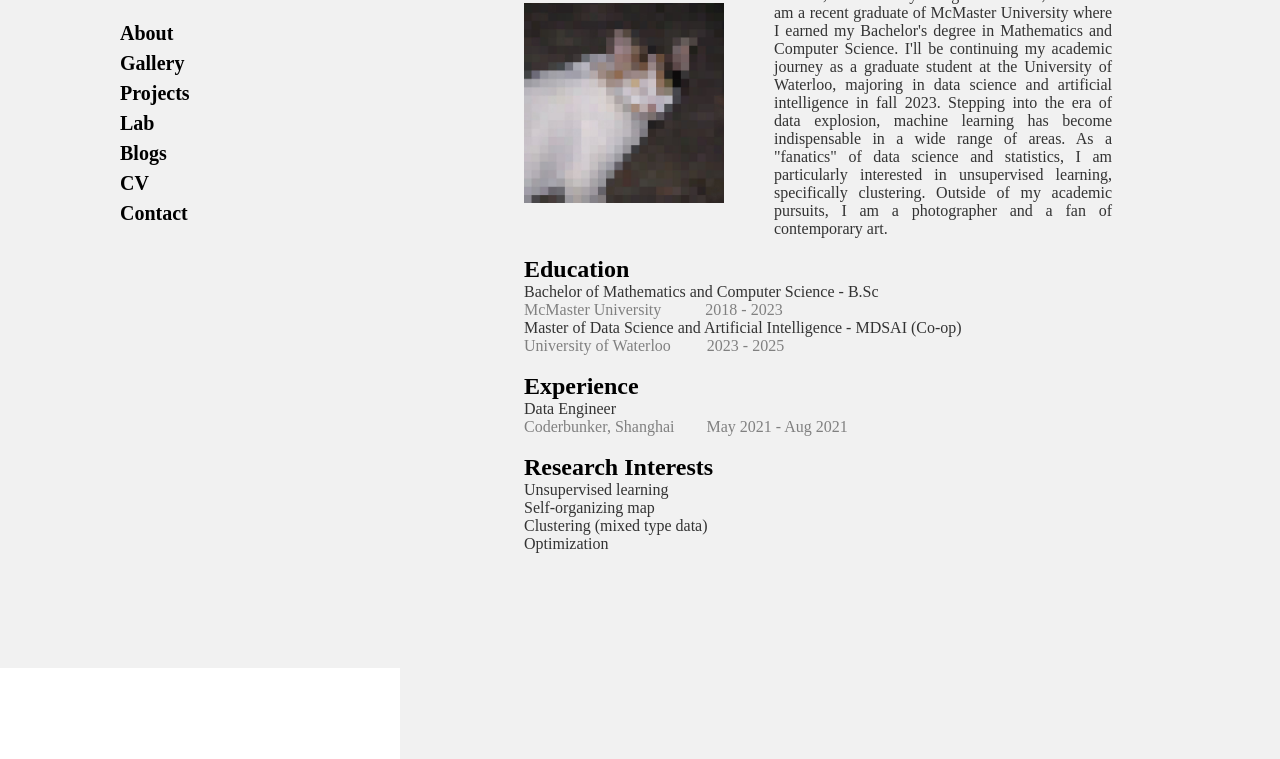
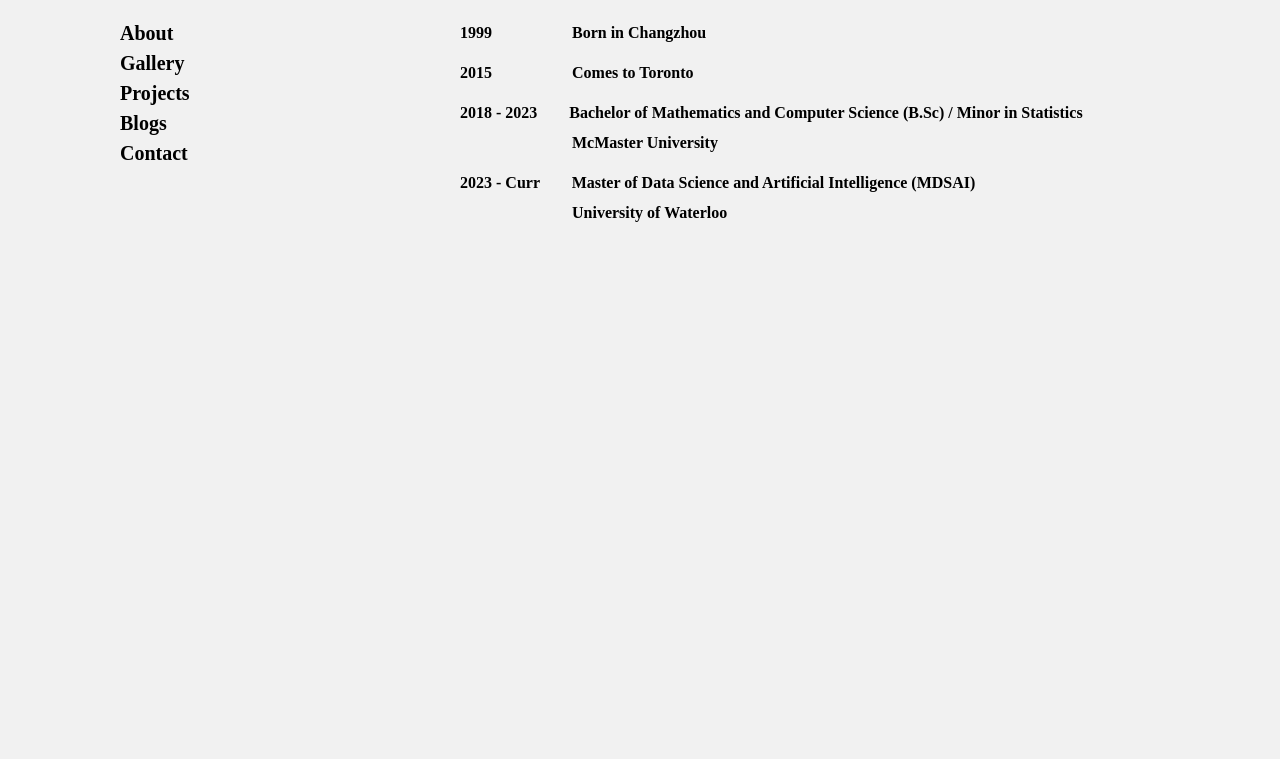
Before and after one commit to hemonJuice/hemonJuice.github.io, a plain HTML site: page about.html in a window 1280 px wide. Shown: the part 172-931 px from the top of the page. After the commit the page ends 800 px from the top, so only its background shows below. Drawn offline with Linux system fonts and the light colour scheme; a web font is replaced by a local one.

Commit message:
update2024.4.27

```diff
--- a/about.html
+++ b/about.html
@@ -2,29 +2,29 @@
 <html>
 <head>
     <meta charset="utf-8">
-    <title>Hanwen Ju | About</title>
-    <link rel="stylesheet" type="text/css" href="style1.css">
+    <title>Hanwen Ju | Blog</title>
+    <link rel="stylesheet" type="text/css" href="blog_style.css">
     <link rel="preconnect" href="https://fonts.gstatic.com">
     <link rel="stylesheet" href="https://use.typekit.net/qys7zuv.css">
 </head>
 <body>
 
-    <div class="mainCont">
+    <div class="mainCont_blog">
 
-        <div class="cont1">
+        <div class="cont1_blog">
             <div class = "logo">
                 <h1 class = "name"><a href="index.html">Hanwen Ju</a></h1>
             </div>
 
             <nav class = "nevigation">
                 <ul class = "navlist">
-                    <li><a class="nav-link" href="about.html">About</a></li>
-                    <li><a class="nav-link" href="gallery.html">Gallery </a></li>
-                    <li><a class="nav-link" href="project.html">Projects</a></li>
-                    <li><a class="nav-link" href="lab.html">Lab</a></li>
-                    <li><a class="nav-link" href="blog.html">Blogs</a></li>
-                    <li><a class="nav-link" href="D:\work\Resume3.13.pdf" target="_blank" >CV</a></li>
-                    <li><a class="nav-link" href="contact.html">Contact</a></li>
+                    <li><a href="about.html">About</a></li>
+                    <li><a href="gallery.html">Gallery </a></li>
+                    <li><a href="project.html">Projects</a></li>
+                    <!-- <li><a href="lab.html">Lab</a></li> -->
+                    <li><a href="blog.html">Blogs</a></li>
+                    <!-- <li> <a href="D:\work\Resume3.13.pdf" target="_blank" >CV</a></li> -->
+                    <li><a href="contact.html">Contact</a></li>
                 </ul>
             </nav>
         </div>
@@ -32,155 +32,51 @@
 
 
 
-        <div class="cont2">
-            <!-- <div class = "about_pic">
+        <div class="cont2_blog">
+            <div class="content_blog_container">
+                <ul class = "bloglist">
+                    <!-- <li>
+                        <p>1999 &nbsp;&nbsp;&nbsp; Born in Changzhou</p>
+                        <p>Born in Changzhou</p>
+                    </li> -->
 
-                <img src="C:/Users/99506/Desktop/b5d5254f959277ca8e068e8a35209d8.jpg" alt="pic1" width="100%"height="100%" >
-
-            </div>
-     -->
-            <div class = "div_about">
-                <section class="about">
-                    <article>
-                        <h1 class="title"></h1>
-                        <div class="intro_container">
-
-                            <img class = "selfpho" src="photos/icon.jpg" alt="Your Photo">
-
-                            <div class = "intro">
-                                <p class = "intro_text"> Hi, I'm Hanwen Ju. I was born in Changzhou, China in 1999, and currently living in Hamilton, Canada.
-                                    I am a recent graduate of McMaster University where I earned my Bachelor's degree in Mathematics and Computer Science.
-                                    I'll be continuing my academic journey as a graduate student at the University of Waterloo, majoring in data science and artificial intelligence in fall 2023.
-                                    Stepping into the era of data explosion, machine learning has become indispensable in a wide range of areas. As a "fanatics" of data science and statistics,
-                                    I am particularly interested in unsupervised learning, specifically clustering.
-                                    Outside of my academic pursuits, I am a photographer and a fan of contemporary art.
-                                </p>
-                            </div>
-                        </div>
-
-
-
-                        <br />
-                        <h2> Education </h2>
-
-                        <ul>
-                        <li>
-                        <p class = "degree">Bachelor of Mathematics and Computer Science - B.Sc</p>
-
-                        <p class = "inst_time">McMaster University   &nbsp; &nbsp;&nbsp;&nbsp;&nbsp;&nbsp;&nbsp;&nbsp;  2018 - 2023</p>
-                        <!-- <p>Sep 2018 - May 2023 <br /></p> -->
-
-                        <!-- <b>Core courses: Statistical Learning, Data Mining and Machine Learning, Mathematical Modelling, Lienar Optimization, Continuous Optimization, Algorithm Design &
-                            Complexity, Computational Inference, Numerical Linear Algebra, Databases, Probability & Statistics, Advanced Calculus</b> -->
-
-                        </li>
-                        <li>
-                            <p class = "degree">Master of Data Science and Artificial Intelligence - MDSAI (Co-op)</p>
-
-                            <p class = "inst_time">University of Waterloo  &nbsp; &nbsp; &nbsp;&nbsp;&nbsp; 2023 - 2025</p>
-                            <!-- <p>Sep 2023 - May 2025 <br /></p> -->
-
-                            <!-- <b>Core courses: Statistical Learning, Data Mining and Machine Learning, Mathematical Modelling, Lienar Optimization, Continuous Optimization, Algorithm Design &
-                                Complexity, Computational Inference, Numerical Linear Algebra, Databases, Probability & Statistics, Advanced Calculus</b> -->
-                        </li>
-                        </ul>
-
-
-                    <br />
-                    <h2> Experience </h2>
-
-                    <ul>
                     <li>
-                    <p class = "degree">Data Engineer</p>
-                    <!-- <b>Mathematics and Computer Science (B.Sc)</b><br /> -->
-
-                    <p class = "inst_time">Coderbunker, Shanghai  &nbsp; &nbsp;&nbsp;&nbsp;&nbsp;  May 2021 - Aug 2021</p>
-                    </li>
-                    </ul>
-
-
-
-                    <br />
-                    <h2> Research Interests </h2>
-
-                    <ul class = "degree">
-                        <li>
-                            <p>Unsupervised learning</p>
-                        </li>
-
-                        <li>
-                            <p>Self-organizing map</p>
-                        </li>
-
-                        <li>
-                            <p>Clustering (mixed type data)</p>
-                        </li>
-
-                        <li>
-                            <p>Optimization</p>
-                        </li>
-                    </ul>
-
-
-
-                    <br />
-                    <!-- <h2> Technical skills </h2>
-
-                    <ul class = "degree">
-                    <li>
-                        <p>Programming: Python, R, Java, SQL, Haskell, C++</p>
+                        <span class="year">1999 &nbsp;&nbsp;&nbsp;&nbsp;&nbsp;&nbsp;&nbsp;&nbsp;&nbsp;&nbsp;&nbsp;&nbsp;&nbsp;&nbsp;&nbsp;&nbsp;&nbsp;&nbsp;</span>
+                        <span class="title">Born in Changzhou</span><br>
                     </li>
 
                     <li>
-                        <p>Database: MySQL, PostgreSQL, DB2 Cloud</p>
+                        <span class="year">2015 &nbsp;&nbsp;&nbsp;&nbsp;&nbsp;&nbsp;&nbsp;&nbsp;&nbsp;&nbsp;&nbsp;&nbsp;&nbsp;&nbsp;&nbsp;&nbsp;&nbsp;&nbsp;</span>
+                        <span class="title">Comes to Toronto</span><br>
+                    </li>
+
+
+                    <li>
+                        <span class="year">2018 - 2023 &nbsp;&nbsp;&nbsp;&nbsp;&nbsp;&nbsp;</span>
+                        <span class="title">Bachelor of Mathematics and Computer Science (B.Sc)&nbsp;/&nbsp;Minor in Statistics</span><br>
+                        <span class="location">&nbsp;&nbsp;&nbsp;&nbsp;&nbsp;&nbsp;&nbsp;&nbsp;
+                            &nbsp;&nbsp;&nbsp;&nbsp;&nbsp;&nbsp;&nbsp;&nbsp;
+                            &nbsp;&nbsp;&nbsp;&nbsp;&nbsp;&nbsp;&nbsp;&nbsp;&nbsp; McMaster University</span>
                     </li>
 
                     <li>
-                        <p>Tools: Git, Latex, Excel, Linux Command</p>
+                        <span class="year">2023 - Curr &nbsp;&nbsp;&nbsp;&nbsp;&nbsp;&nbsp;</span>
+                        <span class="title">Master of Data Science and Artificial Intelligence (MDSAI)</span><br>
+                        <span class="location">&nbsp;&nbsp;&nbsp;&nbsp;&nbsp;&nbsp;&nbsp;&nbsp;
+                            &nbsp;&nbsp;&nbsp;&nbsp;&nbsp;&nbsp;&nbsp;&nbsp;
+                            &nbsp;&nbsp;&nbsp;&nbsp;&nbsp;&nbsp;&nbsp;&nbsp;&nbsp; University of Waterloo</span>
                     </li>
 
-                    <li>
-                        <p>Certificates: Natural Language Processing Specialization (deeplearning.ai)</p>
-                    </li>
 
-                    </ul> -->
+                </ul>
+            </div>
 
-
-
-
-                    <!-- <br />
-                    <h2> More </h2>
-                    <ul>
-                        <li>
-                            <a href="D:\work\Resume3.13.pdf" target="_blank" >CV</a>
-                        </li>
-
-                    </ul> -->
-
-
-                    </article>
-                </section>
-            </div>
         </div>
     </div>
 
 
 
+</body>
 
 
-
-
-
-
-
-
-
-
-
-
-
-
-
-</body>
-
 </html>
--- a/blog_style.css
+++ b/blog_style.css
@@ -1,6 +1,14 @@
 *{
     padding:0px;
     margin:0px;
+}
+
+html, body {
+    width: 100%;
+    height: 100%;
+    margin: 0;
+    padding: 0;
+    background-color: #f1f1f1;  /* 灰色背景 */
 }
 
 .mainCont_blog{
@@ -183,3 +191,22 @@ html,body {
     height: 100%;
     width: 100%;
 }
+
+
+
+.exhibitions {
+    list-style: none; /* 移除列表前的符号 */
+    padding-left: 0; /* 移除列表默认的内边距 */
+}
+
+.exhibitions .year {
+    display: inline-block; /* 使年份和展览信息在同一行显示 */
+    width: 50px; /* 为年份设置宽度 */
+    margin-right: 10px; /* 在年份和展览信息之间添加空间 */
+    font-weight: bold; /* 粗体显示年份 */
+}
+
+.exhibitions .exhibition-info {
+    display: inline; /* 保证展览信息在年份后面显示 */
+    text-indent: 0; /* 移除文本缩进 */
+}
--- a/contact_style.css
+++ b/contact_style.css
@@ -1,6 +1,14 @@
 *{
     padding:0px;
     margin:0px;
+}
+
+html, body {
+    width: 100%;
+    height: 100%;
+    margin: 0;
+    padding: 0;
+    background-color: #f1f1f1;  /* 灰色背景 */
 }
 
 .mainCont_contact{
--- a/gal_style.css
+++ b/gal_style.css
@@ -1,6 +1,14 @@
 *{
     padding:0px;
     margin:0px;
+}
+
+html, body {
+    width: 100%;
+    height: 100%;
+    margin: 0;
+    padding: 0;
+    background-color: #f1f1f1;  /* 灰色背景 */
 }
 
 .mainCont_gal{
--- a/index_style.css
+++ b/index_style.css
@@ -39,6 +39,14 @@
     padding: 20px;
     height: 100%;
 
+}
+
+html, body {
+    width: 100%;
+    height: 100%;
+    margin: 0;
+    padding: 0;
+    background-color: #f1f1f1;  /* 灰色背景 */
 }
 
 /* .intro_text{
--- a/pro_style.css
+++ b/pro_style.css
@@ -5,7 +5,13 @@
 
 /* ------------------------------------------------------------------------------------------------------------------------------------------------------- */
 
-
+html, body {
+    width: 100%;
+    height: 100%;
+    margin: 0;
+    padding: 0;
+    background-color: #f1f1f1;  /* 灰色背景 */
+}
 
 
 
--- a/style1.css
+++ b/style1.css
@@ -2,6 +2,15 @@
     padding:0px;
     margin:0px;
 }
+
+html, body {
+    width: 100%;
+    height: 100%;
+    margin: 0;
+    padding: 0;
+    background-color: #f1f1f1;  /* 灰色背景 */
+}
+
 
 .mainCont{
     /* display: flex; */
```
Also changed, not shown: blog.html (+2 -2 lines), contact.html (+2 -2 lines), gallery.html (+2 -2 lines), index.html (+2 -2 lines), project.html (+2 -2 lines).
